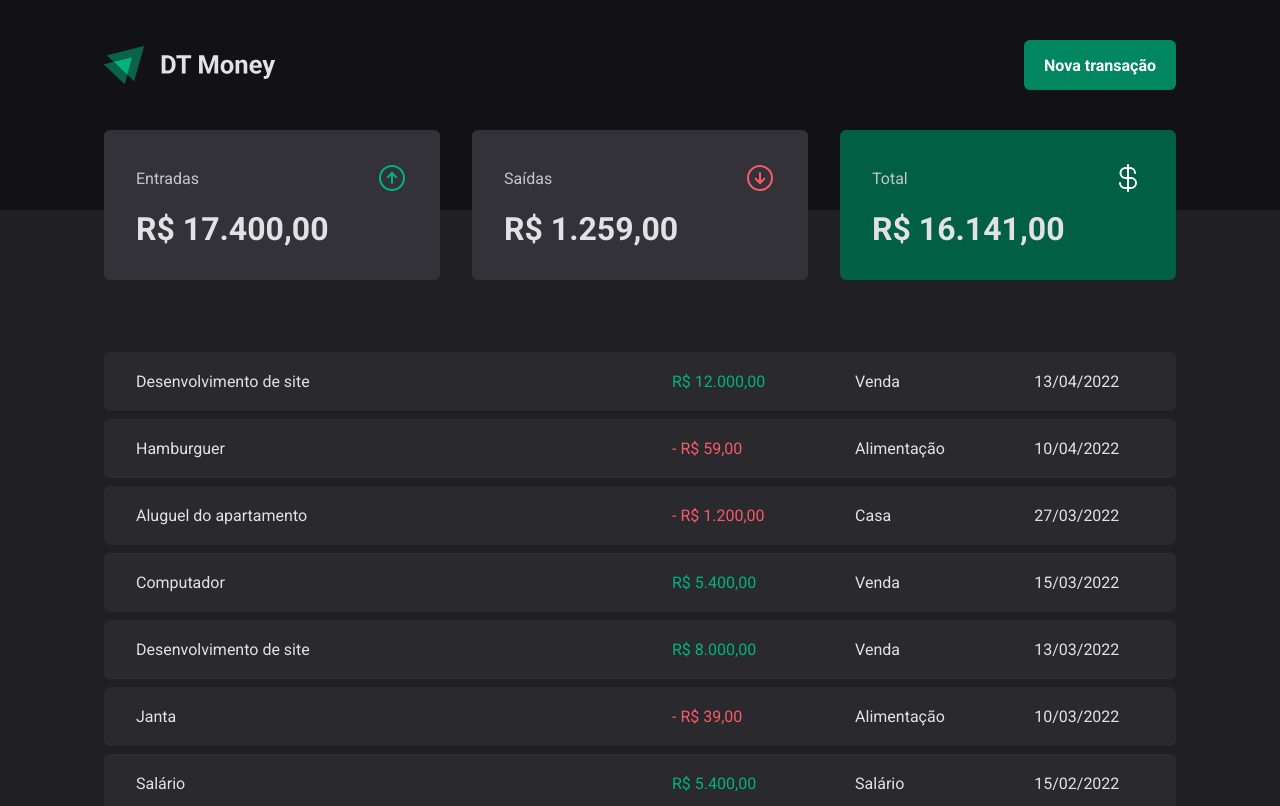
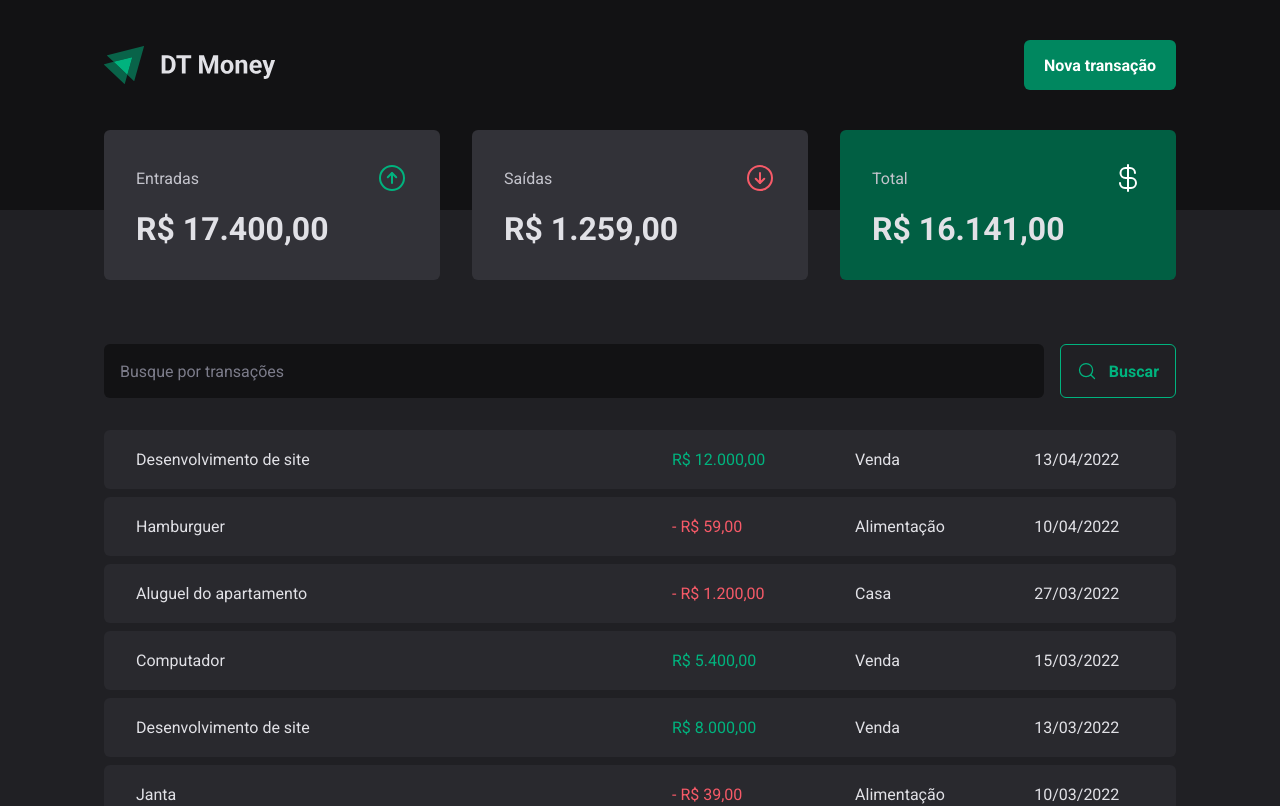
Before and after one commit to heyloh/dt-money, a React (Vite) app: page / in a window 1280 px wide. Shown: the top 806 px of the page. Built offline with nearby package versions, Linux system fonts and the light colour scheme.

Commit message:
feat: transactions search form

```diff
--- a/package.json
+++ b/package.json
@@ -9,6 +9,7 @@
     "preview": "vite preview"
   },
   "dependencies": {
+    "@radix-ui/react-popover": "1.0.0",
     "phosphor-react": "^1.4.1",
     "react": "^18.2.0",
     "react-dom": "^18.2.0",
--- /dev/null
+++ b/src/pages/Transactions/components/SearchForm/index.tsx
@@ -0,0 +1,15 @@
+import { MagnifyingGlass } from "phosphor-react";
+import { SearchFormContainer } from "./styles";
+
+export function SearchForm() {
+  return (
+    <SearchFormContainer>
+      <input type="text" placeholder="Busque por transações" />
+
+      <button type="submit">
+        <MagnifyingGlass size={20} />
+        Buscar
+      </button>
+    </SearchFormContainer>
+  );
+}
--- /dev/null
+++ b/src/pages/Transactions/components/SearchForm/styles.ts
@@ -0,0 +1,43 @@
+import styled from "styled-components";
+
+export const SearchFormContainer = styled.form`
+  display: flex;
+  gap: 1rem;
+
+  input {
+    flex: 1;
+    border-radius: 6px;
+    border: 0;
+    background: ${props => props.theme["gray-900"]};
+    color: ${props => props.theme["gray-300"]};
+    padding: 1rem;
+
+    &::placeholder {
+      color: ${props => props.theme["gray-500"]};
+    }
+  }
+
+  button {
+      display: flex;
+      align-items: center;
+      gap: 0.75rem;
+
+      padding: 1rem;
+      background: transparent;
+      border: 1px solid ${props => props.theme["green-300"]};
+      color: ${props => props.theme["green-300"]};
+      font-weight: bold;
+      border-radius: 6px;
+      cursor: pointer;
+
+      &:hover {
+        background: ${props => props.theme["green-500"]};
+        border-color: ${props => props.theme["green-500"]};
+        color: ${props => props.theme.white};
+        transition:
+          background-color 0.2s,
+          color 0.2s,
+          border-color 0.2s;
+      }
+    }
+`;
--- a/src/pages/Transactions/index.tsx
+++ b/src/pages/Transactions/index.tsx
@@ -1,5 +1,6 @@
 import { Header } from "../../components/Header";
 import { Summary } from "../../components/Summary";
+import { SearchForm } from "./components/SearchForm";
 import { PriceHighlight, TransactionsContainer, TransactionsTable } from "./styles";
 
 export function Transactions() {
@@ -8,6 +9,7 @@
       <Header />
       <Summary />
       <TransactionsContainer>
+        <SearchForm />
         <TransactionsTable>
           <tr>
             <td width="50%">
--- a/src/pages/Transactions/styles.ts
+++ b/src/pages/Transactions/styles.ts
@@ -11,7 +11,7 @@
   width: 100%;
   border-collapse: separate;
   border-spacing: 0 0.5rem;
-  /* margin-top: 1.5rem; */
+  margin-top: 1.5rem;
 
   td {
     padding: 1.25rem 2rem;
```
Also changed, not shown: 1 other file (tests, documents, lock files or other folders).
